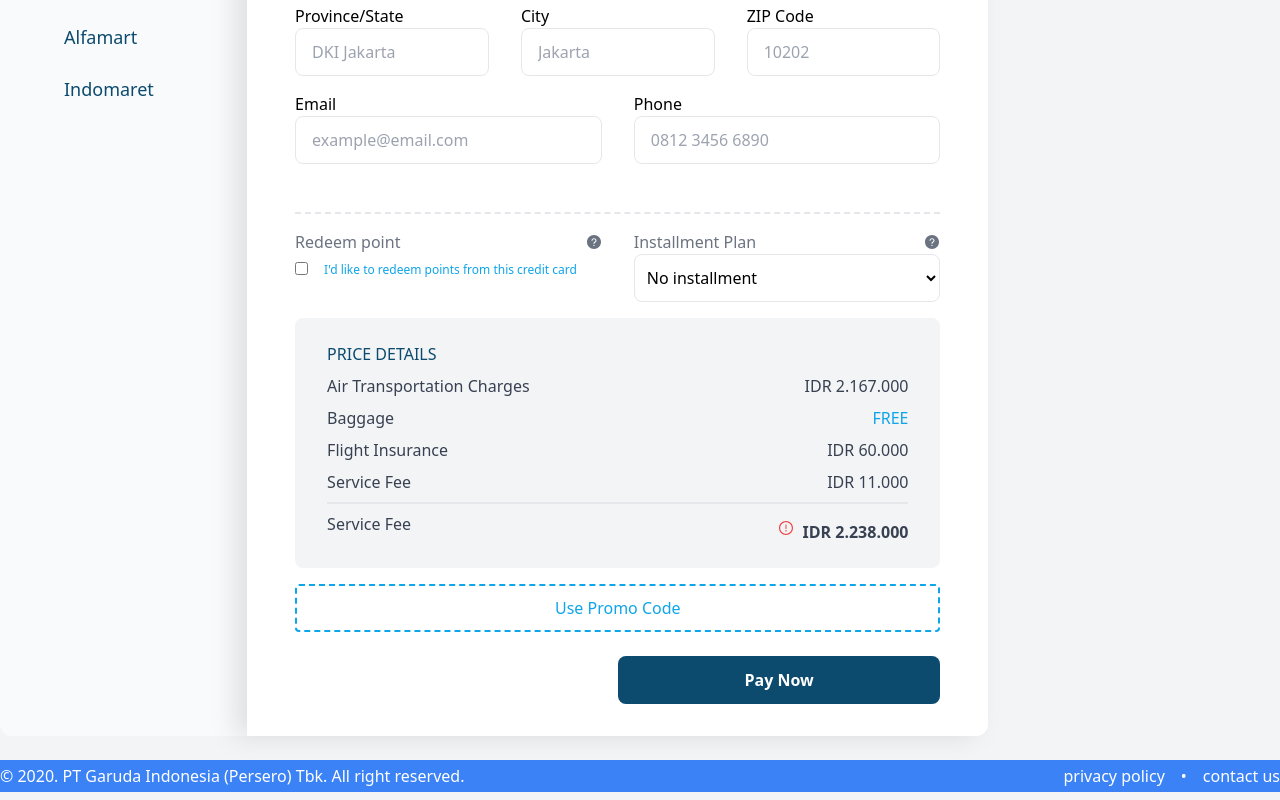
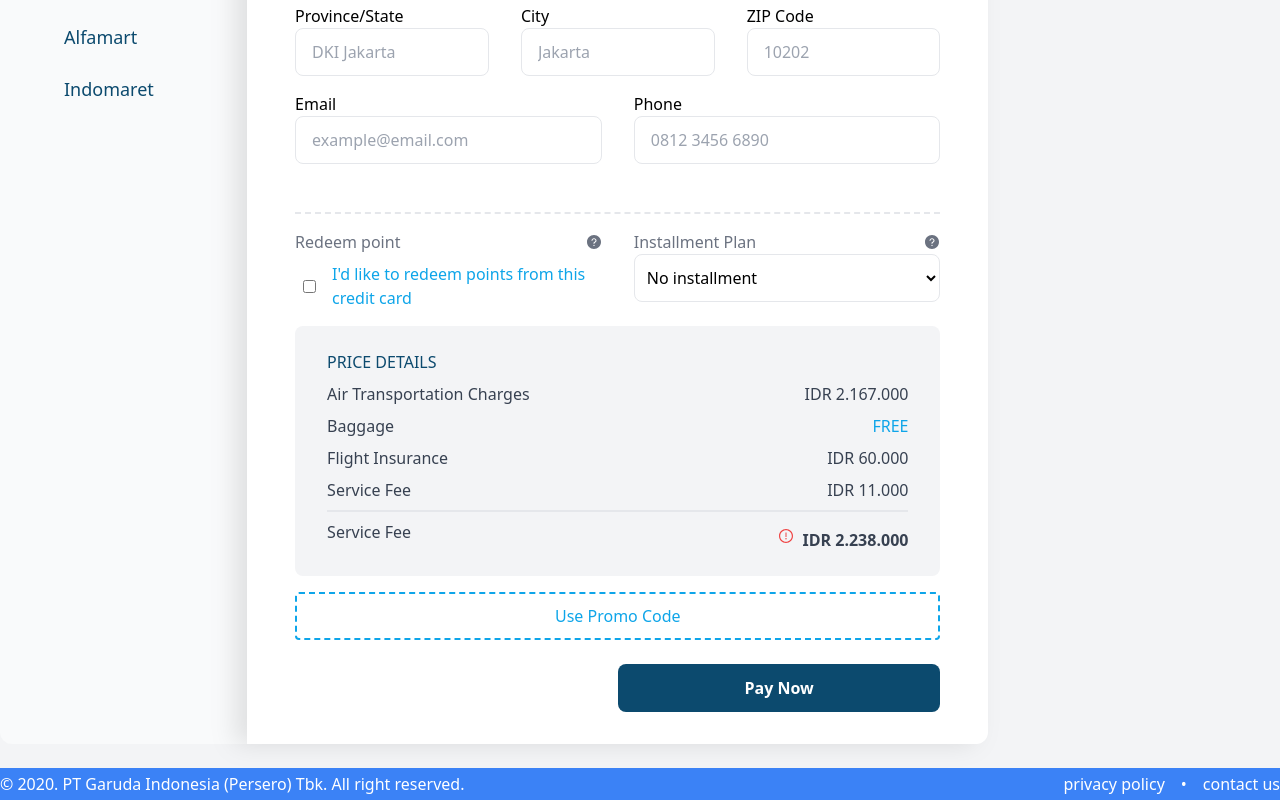
Before and after one commit to riolly/ati-test, a Next.js app: page / in a window 1280 px wide. Shown: the part 650-1450 px from the top of the page. Built offline with nearby package versions, Linux system fonts and the light colour scheme.

Commit message:
🐛 fix: checkbox

```diff
--- a/app/page.tsx
+++ b/app/page.tsx
@@ -177,9 +177,13 @@ export default function Home() {
 											<label htmlFor="redeem-point">Redeem point</label>
 											<QuestionCircle />
 										</span>
-										<span className="flex items-start gap-4 text-sky-500">
-											<input id="redeem-point" type="checkbox" />
-											<p className="text-xs">
+										<span className="flex items-center gap-4 text-sky-500">
+											<input
+												id="redeem-point"
+												type="checkbox"
+												className="ml-2"
+											/>
+											<p>
 												I&apos;d like to redeem points from this credit card
 											</p>
 										</span>
```
